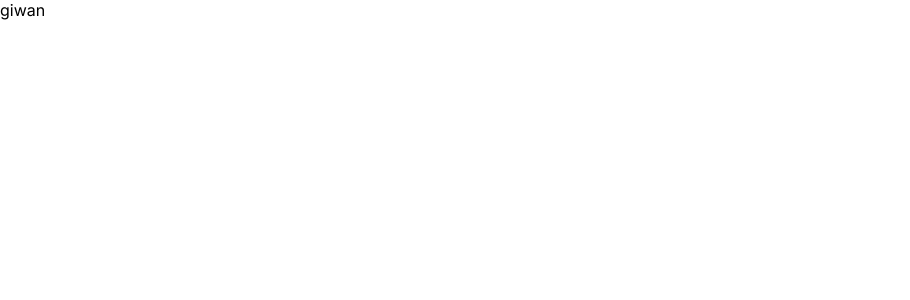
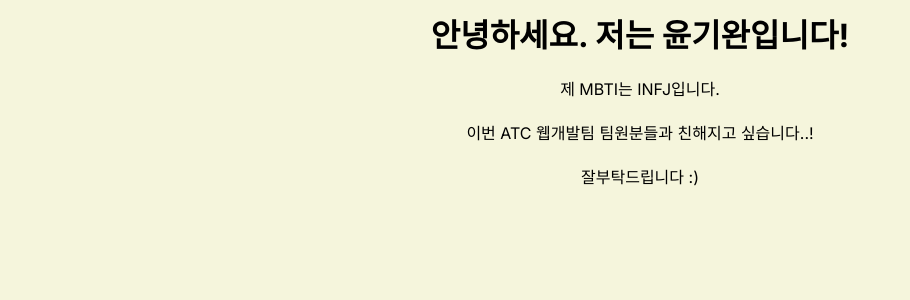
Before and after one commit to rmdnps10/ATC-Pre, a Next.js app: page /giwan in a window 1280 px wide. Shown: the top 300 px of the page, without its empty margins (0-910 px from the left). Built offline with nearby package versions, Linux system fonts and the light colour scheme.

Commit message:
Design: giwan 페이지 자기소개 및 css 추가 #5

```diff
--- /dev/null
+++ b/src/app/giwan/module.css
@@ -0,0 +1,19 @@
+* {
+    background-color: beige;
+}
+
+main {
+    text-align: center;
+    justify-content: center;
+    align-items: center;
+}
+
+h1 {
+    padding-top: 10px;
+    padding-bottom: 10px;
+}
+
+p {
+    padding-top: 10px;
+    padding-bottom: 10px;
+}
--- a/src/app/giwan/page.js
+++ b/src/app/giwan/page.js
@@ -1,3 +1,13 @@
+import styles from "./module.css";
+
 export default function GiwanPage() {
-  return <div>giwan</div>;
+  return(
+    <main>
+      <h1>안녕하세요. 저는 윤기완입니다!</h1>
+      <p>제 MBTI는 INFJ입니다.</p>
+      <p>이번 ATC 웹개발팀 팀원분들과 친해지고 싶습니다..!</p>
+      <p>잘부탁드립니다 :) </p>
+    </main>
+
+  )
 }
```
